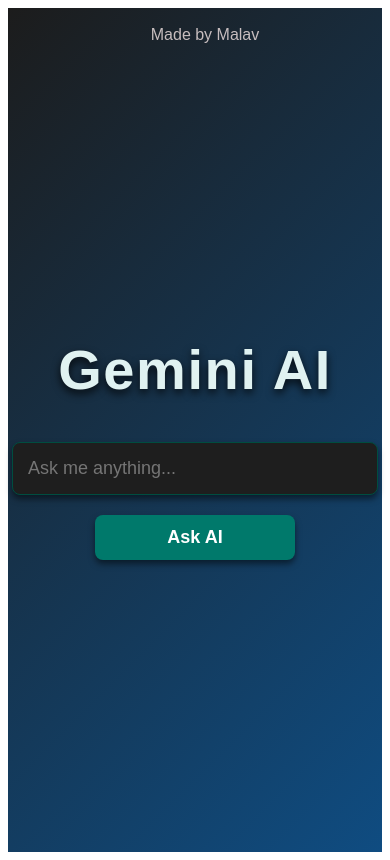
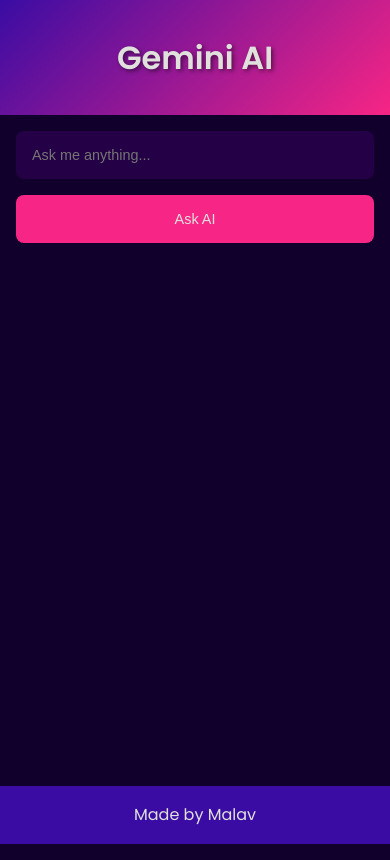
Before and after one commit to Malav3077/Gemini-Ai-with-NodeJS, a React (Vite) app in the folder Frontend/: page / in a window 390 px wide. Built offline with nearby package versions, Linux system fonts and the light colour scheme.

Commit message:
UI change

```diff
--- a/Frontend/src/App.css
+++ b/Frontend/src/App.css
@@ -1,161 +1,136 @@
-@import url('https://cdnjs.cloudflare.com/ajax/libs/font-awesome/6.0.0-beta3/css/all.min.css');
+@import url('https://fonts.googleapis.com/css2?family=Poppins:wght@300;400;600&display=swap');
 
-/* Overall app container */
+:root {
+  --primary-color: #3a0ca3;
+  --secondary-color: #f72585;
+  --background-color: #10002b;
+  --text-color: #e0e1dd;
+  --input-bg: #240046;
+  --result-bg: rgba(58, 12, 163, 0.1);
+}
+
+* {
+  box-sizing: border-box;
+  margin: 0;
+  padding: 0;
+}
+
+body {
+  font-family: 'Poppins', sans-serif;
+  background-color: var(--background-color);
+  color: var(--text-color);
+  line-height: 1.6;
+}
+
 .app-container {
   display: flex;
   flex-direction: column;
-  justify-content: center;
-  align-items: center;
-  height: 100vh;
-  background: linear-gradient(135deg, #1c1c1c, #0f4c81);
-  /* Black and deep blue gradient */
-  font-family: 'Poppins', sans-serif;
-  color: #e0f2f1;
-  /* Light teal text */
-  text-align: center;
-  padding: 20px;
-  box-sizing: border-box;
-  position: relative;
-  /* Ensure footer positioning works */
+  min-height: 100vh;
 }
 
-/* AI title style */
-.app-title {
-  font-size: 3.5rem;
-  color: #e0f2f1;
-  /* Light teal for title text */
-  margin-bottom: 40px;
-  text-shadow: 0 4px 8px rgba(0, 0, 0, 0.8);
-  /* Subtle shadow */
-  letter-spacing: 0.1rem;
-  font-weight: 600;
+.app-header {
+  padding: 2rem 1rem;
+  background: linear-gradient(135deg, var(--primary-color), var(--secondary-color));
 }
 
-/* Input container style */
-.input-container {
+.app-title {
+  font-size: 2.5rem;
+  color: var(--text-color);
+  text-align: center;
+  text-shadow: 2px 2px 4px rgba(0, 0, 0, 0.5);
+}
+
+.app-main {
+  flex: 1;
   display: flex;
   flex-direction: column;
-  gap: 20px;
   align-items: center;
+  padding: 2rem 1rem;
+  max-width: 800px;
+  margin: 0 auto;
   width: 100%;
-  max-width: 500px;
 }
 
-/* Input field styling */
+.input-container {
+  width: 100%;
+  max-width: 600px;
+  margin-bottom: 2rem;
+}
+
 .input-field {
   width: 100%;
-  padding: 15px;
-  font-size: 18px;
-  border: 1px solid #004d40;
-  /* Deep teal border */
+  padding: 1rem;
+  font-size: 1rem;
+  border: none;
   border-radius: 8px;
-  background-color: #1e1e1e;
-  /* Dark grey background */
-  color: #e0f2f1;
-  /* Light teal text */
-  outline: none;
-  transition: all 0.3s ease;
-  box-shadow: 0 4px 6px rgba(0, 0, 0, 0.5);
-  /* Darker shadow */
+  background-color: var(--input-bg);
+  color: var(--text-color);
+  margin-bottom: 1rem;
 }
 
-/* Input hover and focus effect */
-.input-field:focus {
-  border-color: #00796b;
-  /* Teal border on focus */
-  box-shadow: 0 4px 8px rgba(0, 0, 0, 0.7);
+.submit-btn {
+  width: 100%;
+  padding: 1rem;
+  font-size: 1rem;
+  background-color: var(--secondary-color);
+  color: var(--text-color);
+  border: none;
+  border-radius: 8px;
+  cursor: pointer;
+  transition: background-color 0.3s ease;
 }
 
-/* Submit button styling */
-.submit-btn {
-  width: 100%;
-  max-width: 200px;
-  padding: 12px;
-  background-color: #00796b;
-  /* Teal button background */
-  color: #ffffff;
-  /* White text */
-  border: none;
-  border-radius: 8px;
-  font-size: 18px;
-  font-weight: 600;
-  cursor: pointer;
-  transition: all 0.3s ease;
-  box-shadow: 0 4px 6px rgba(0, 0, 0, 0.5);
-  /* Darker shadow */
+.submit-btn:hover {
+  background-color: #d90368;
 }
 
-/* Button hover effect */
-.submit-btn:hover {
-  background-color: #004d40;
-  /* Darker teal on hover */
-  box-shadow: 0 6px 8px rgba(0, 0, 0, 0.6);
-  transform: translateY(-2px);
+.result-container {
+  width: 100%;
+  max-width: 600px;
 }
 
-/* AI result container */
 .result {
-  margin-top: 30px;
-  font-size: 18px;
-  color: #e0f2f1;
-  /* Light teal for result text */
-  width: 100%;
-  max-width: 500px;
-  background: rgba(0, 77, 64, 0.1);
-  /* Light teal background */
-  padding: 20px;
-  border: 1px solid rgba(0, 77, 64, 0.3);
-  /* Deep teal border */
+  background-color: var(--result-bg);
   border-radius: 8px;
-  box-shadow: 0 4px 6px rgba(0, 0, 0, 0.5);
-  transition: all 0.3s ease;
-  text-align: left;
-  overflow: auto;
-  max-height: 300px;
-  /* Adjust height as needed */
+  padding: 1.5rem;
+  margin-top: 1rem;
+  box-shadow: 0 4px 6px rgba(0, 0, 0, 0.1);
 }
 
-/* Result content transitions */
-.result:empty {
-  display: none;
+.result h2 {
+  color: var(--secondary-color);
+  margin-bottom: 1rem;
 }
 
-.result:not(:empty) {
-  animation: fadeIn 0.5s ease;
+.result p {
+  white-space: pre-wrap;
+  word-break: break-word;
 }
 
-@keyframes fadeIn {
-  from {
-    opacity: 0;
-    transform: translateY(10px);
+.error {
+  color: #ff4d6d;
+  margin-top: 1rem;
+  text-align: center;
+}
+
+.app-footer {
+  text-align: center;
+  padding: 1rem;
+  background-color: var(--primary-color);
+  color: var(--text-color);
+}
+
+@media (max-width: 768px) {
+  .app-title {
+    font-size: 2rem;
   }
 
-  to {
-    opacity: 1;
-    transform: translateY(0);
+  .app-main {
+    padding: 1rem;
+  }
+
+  .input-field,
+  .submit-btn {
+    font-size: 0.9rem;
   }
 }
-
-/* Error message style */
-.error {
-  color: #ff6f61;
-  /* Light coral for errors */
-  font-size: 16px;
-  margin-top: 20px;
-}
-
-/* Footer with name */
-/* Footer with name */
-.footer {
-  position: fixed;
-  top: 0;
-  left: 0;
-  width: 100%;
-  font-size: 16px;
-  color: #e0d4d4df;
-  text-align: center;
-  padding: 10px;
-  border-radius: 0 0 5px 5px;
-  z-index: 1000;
-
-}
--- a/Frontend/src/App.jsx
+++ b/Frontend/src/App.jsx
@@ -1,6 +1,5 @@
 import React, { useState } from 'react';
 import './App.css';
-
 
 const App = () => {
   const [input, setInput] = useState('');
@@ -14,11 +13,10 @@
     setError(null);
 
     try {
-    const response = await fetch('https://makeaibyking.onrender.com/api/content', {
+      const response = await fetch('http://localhost:3000/api/content', {
         method: 'POST',
         headers: {
           'Content-Type': 'application/json',
-
         },
         body: JSON.stringify({ question: input }),
       });
@@ -38,11 +36,12 @@
     }
   };
 
-
   return (
     <div className="app-container">
+      <header className="app-header">
         <h1 className="app-title">Gemini AI</h1>
-      {/* <button onClick={testAPI} className="test-btn">Test API</button> */}
+      </header>
+      <main className="app-main">
         <form onSubmit={handleSubmit} className="input-container">
           <input
             type="text"
@@ -53,14 +52,20 @@
             required
           />
           <button type="submit" className="submit-btn" disabled={isLoading}>
-          {isLoading ? 'Loading...' : 'Ask AI'}
+            {isLoading ? 'Thinking...' : 'Ask AI'}
           </button>
         </form>
+        <div className="result-container">
+          {error && <p className="error">{error}</p>}
+          {result && (
             <div className="result">
-        {error && <p className="error">{error}</p>}
-        {result && <p>{result}</p>}
+              <h2>AI Response:</h2>
+              <p>{result}</p>
             </div>
-      <footer className="footer">
+          )}
+        </div>
+      </main>
+      <footer className="app-footer">
         <p>Made by Malav</p>
       </footer>
     </div>
```
Also changed, not shown: 1 other file (tests, documents, lock files or other folders). Lines whose indentation alone changed are shown as unchanged.
